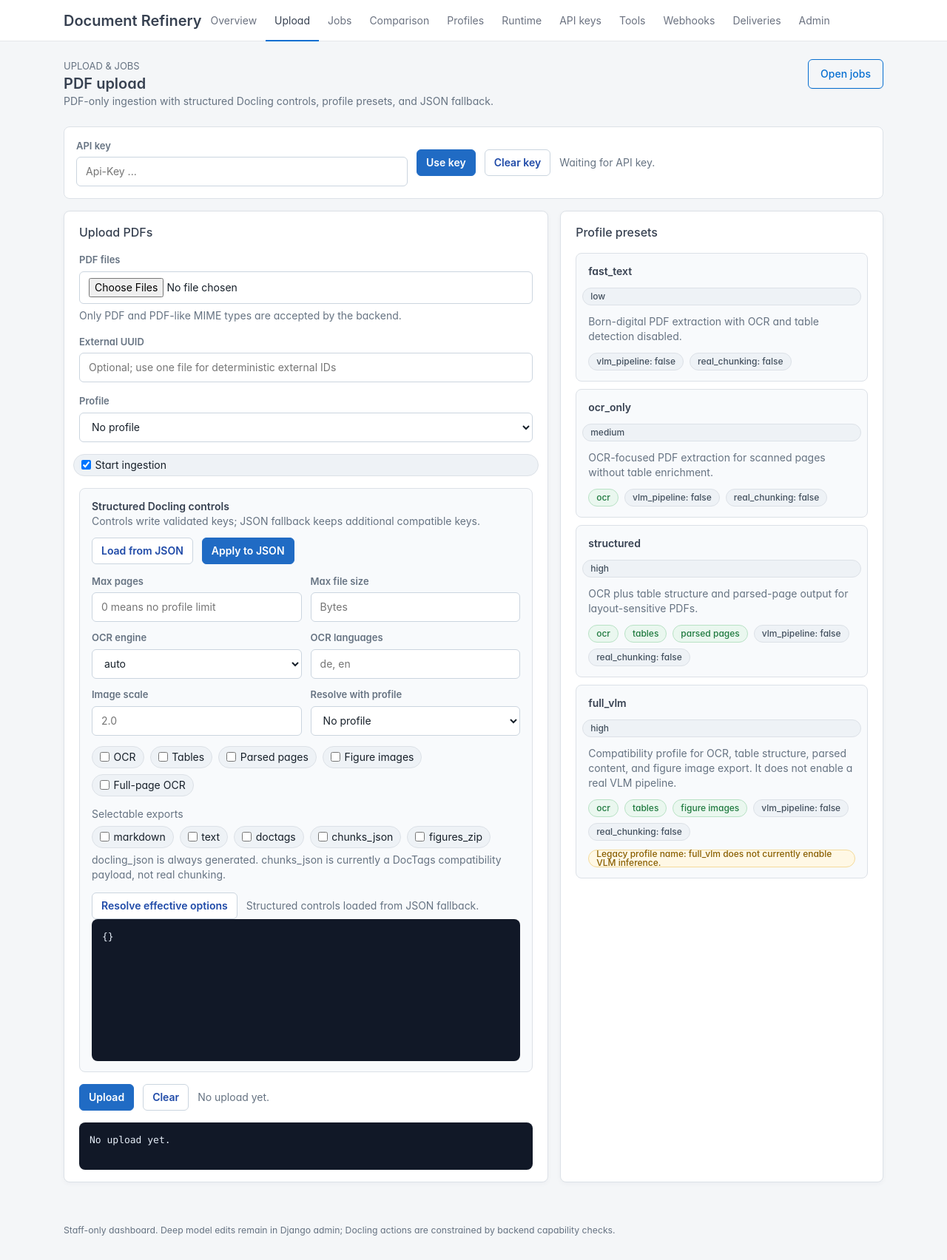
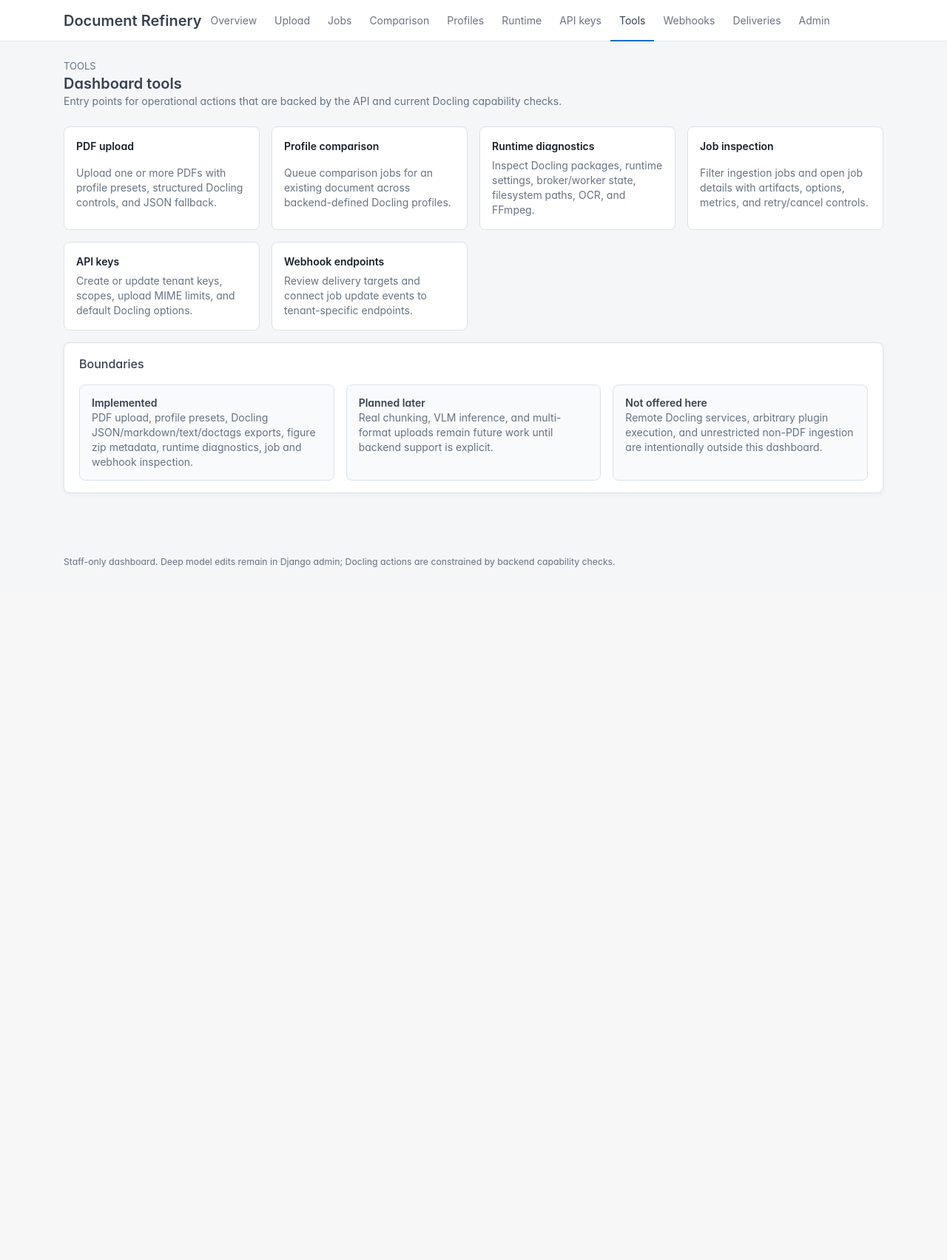
Before and after one commit to TobitRE/DocumentRefinery, a Django app: page /dashboard/tools/ in a window 1280 px wide. Shown: the whole page at 74% size. After the commit the page ends 767 px from the top, so only its background shows below. Run offline with Django 5.2, Linux system fonts and the light colour scheme; the visitor is signed in with stand-in values (Sample User, id 1); parts of the project's set-up code (start-up, migrations or seed data) failed here and were passed over; some libraries are stand-ins or nearby versions.

Commit message:
Polish dashboard navigation and layout

```diff
--- a/document_refinery/dashboard/static/dashboard/app.css
+++ b/document_refinery/dashboard/static/dashboard/app.css
@@ -113,7 +113,9 @@ body {
 
 .status {
   font-size: .75rem;
-  min-height: 1.5rem;
+  line-height: 1.25;
+  min-height: 1.75rem;
+  padding-block: .3125rem;
 }
 
 .status-ok,
@@ -270,6 +272,10 @@ body {
   font-size: .875rem;
 }
 
+.dr-section-card {
+  margin-top: 1rem;
+}
+
 .dr-auth-panel {
   background: #fff;
   border: 1px solid var(--dr-border);
--- a/document_refinery/dashboard/static/dashboard/app.js
+++ b/document_refinery/dashboard/static/dashboard/app.js
@@ -154,6 +154,19 @@
   function clearOptionTouched(root) {
     qsa("[data-option-key], [data-export-option]", root).forEach((input) => {
       delete input.dataset.optionTouched;
+    });
+  }
+
+  function resetDoclingOptionsControls(root) {
+    qsa("[data-docling-options-controls]", root).forEach((controls) => {
+      const status = qs("[data-options-status]", controls);
+      const resolveOutput = qs("[data-options-resolve-output]", controls);
+      if (status) {
+        status.textContent = "Ready.";
+        status.className = "muted";
+      }
+      if (resolveOutput) resolveOutput.textContent = "{}";
+      clearOptionTouched(controls);
     });
   }
 
@@ -379,8 +392,14 @@
         qsa("input, textarea, select", page).forEach((input) => {
           if (input.id === "apiKeyInput") return;
           if (input.type === "checkbox") input.checked = input.id === "uploadIngest";
+          else if (input.tagName === "SELECT") input.selectedIndex = 0;
           else input.value = "";
         });
+        resetDoclingOptionsControls(page);
+        if (status) {
+          status.textContent = "No upload yet.";
+          status.className = "muted";
+        }
         renderPanel(result, "No upload yet.");
       });
     }
--- a/document_refinery/dashboard/templates/dashboard/base.html
+++ b/document_refinery/dashboard/templates/dashboard/base.html
@@ -6,7 +6,7 @@
     <meta name="viewport" content="width=device-width, initial-scale=1" />
     <title>{% block title %}Document Refinery - Ops Dashboard{% endblock %}</title>
     <link rel="stylesheet" href="{% static 'vendor/tabler/1.4.0/css/tabler.min.css' %}" />
-    <link rel="stylesheet" href="{% static 'dashboard/app.css' %}" />
+    <link rel="stylesheet" href="{% static 'dashboard/app.css' %}?v=20260602-dashboard-polish" />
   </head>
   <body>
     <div class="page dr-shell">
@@ -98,7 +98,7 @@
       </div>
     </div>
     <script src="{% static 'vendor/tabler/1.4.0/js/tabler.min.js' %}"></script>
-    <script src="{% static 'dashboard/app.js' %}"></script>
+    <script src="{% static 'dashboard/app.js' %}?v=20260602-dashboard-polish"></script>
     {% block scripts %}{% endblock %}
   </body>
 </html>
--- /dev/null
+++ b/document_refinery/dashboard/templates/dashboard/tools.html
@@ -0,0 +1,64 @@
+{% extends "dashboard/base.html" %}
+
+{% block title %}Document Refinery - Tools{% endblock %}
+
+{% block page_header %}
+  <div class="dr-page-header">
+    <div>
+      <div class="dr-page-kicker">Tools</div>
+      <h1 class="page-title">Dashboard tools</h1>
+      <div class="dr-page-description">
+        Entry points for operational actions that are backed by the API and current Docling capability checks.
+      </div>
+    </div>
+  </div>
+{% endblock %}
+
+{% block content %}
+  <section class="cta-grid">
+    <a class="link-card" href="/dashboard/upload/">
+      <strong>PDF upload</strong>
+      <span>Upload one or more PDFs with profile presets, structured Docling controls, and JSON fallback.</span>
+    </a>
+    <a class="link-card" href="/dashboard/compare/">
+      <strong>Profile comparison</strong>
+      <span>Queue comparison jobs for an existing document across backend-defined Docling profiles.</span>
+    </a>
+    <a class="link-card" href="/dashboard/runtime/">
+      <strong>Runtime diagnostics</strong>
+      <span>Inspect Docling packages, runtime settings, broker/worker state, filesystem paths, OCR, and FFmpeg.</span>
+    </a>
+    <a class="link-card" href="/dashboard/jobs/">
+      <strong>Job inspection</strong>
+      <span>Filter ingestion jobs and open job details with artifacts, options, metrics, and retry/cancel controls.</span>
+    </a>
+    <a class="link-card" href="/dashboard/api-keys/">
+      <strong>API keys</strong>
+      <span>Create or update tenant keys, scopes, upload MIME limits, and default Docling options.</span>
+    </a>
+    <a class="link-card" href="/dashboard/webhooks/">
+      <strong>Webhook endpoints</strong>
+      <span>Review delivery targets and connect job update events to tenant-specific endpoints.</span>
+    </a>
+  </section>
+
+  <section class="card dr-section-card">
+    <div class="card-body">
+      <h2 class="card-title">Boundaries</h2>
+      <div class="dr-grid">
+        <div class="panel">
+          <strong>Implemented</strong>
+          <div class="muted">PDF upload, profile presets, Docling JSON/markdown/text/doctags exports, figure zip metadata, runtime diagnostics, job and webhook inspection.</div>
+        </div>
+        <div class="panel">
+          <strong>Planned later</strong>
+          <div class="muted">Real chunking, VLM inference, and multi-format uploads remain future work until backend support is explicit.</div>
+        </div>
+        <div class="panel">
+          <strong>Not offered here</strong>
+          <div class="muted">Remote Docling services, arbitrary plugin execution, and unrestricted non-PDF ingestion are intentionally outside this dashboard.</div>
+        </div>
+      </div>
+    </div>
+  </section>
+{% endblock %}
--- a/document_refinery/dashboard/web_views.py
+++ b/document_refinery/dashboard/web_views.py
@@ -46,11 +46,11 @@ class DashboardPageView(TemplateView):
 
 @method_decorator(staff_member_required, name="dispatch")
 class DashboardToolsPageView(TemplateView):
-    template_name = "dashboard/upload.html"
+    template_name = "dashboard/tools.html"
 
     def get_context_data(self, **kwargs):
         context = super().get_context_data(**kwargs)
-        context["nav_active"] = "upload"
+        context["nav_active"] = "tools"
         context["profiles"] = profile_catalog()
         context["capabilities"] = capabilities_payload()
         return context
```
Also changed, not shown: document_refinery/dashboard/templates/dashboard/api_keys_list.html (+15 -0 lines), document_refinery/dashboard/templates/dashboard/webhook_deliveries.html (+15 -0 lines), document_refinery/dashboard/templates/dashboard/webhooks_list.html (+15 -0 lines), document_refinery/dashboard/tests.py (+6 -7 lines).
